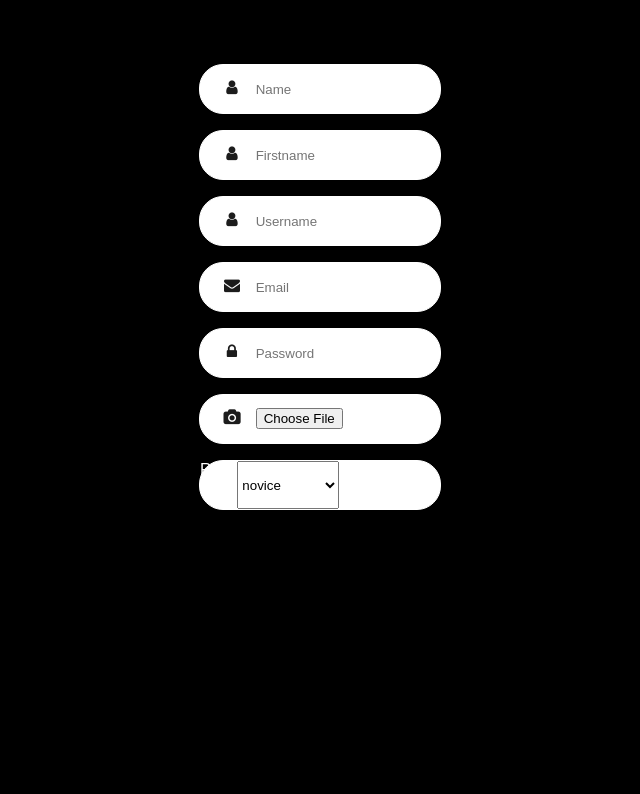
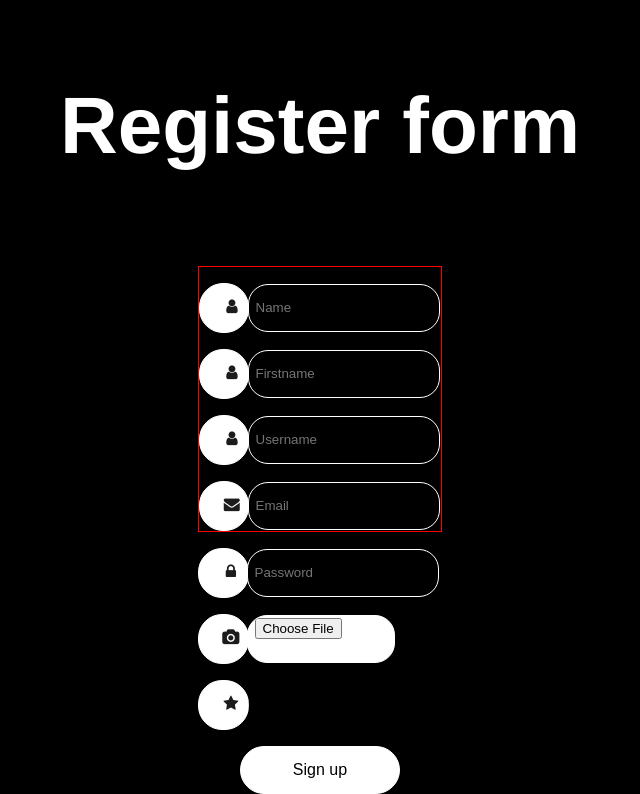
Before and after one commit to Mino1289/BeerAdvisor, a PHP site: page /register.php in a window 1280 px wide. Shown: the part 67-861 px from the top of the page, without its empty margins (320-960 px from the left). Before the commit the page ends 577 px from the top, so only its background shows below. Run offline with PHP 8.4, Linux system fonts and the light colour scheme; style sheets or scripts are compiled from the project's sources.

Commit message:
Update register.php

```diff
--- a/css/register.scss
+++ b/css/register.scss
@@ -3,21 +3,44 @@ body {
     background-color: black;
     color: white;
     font-family: Arial, sans-serif;
+    width: 100%;
 }
-/*
+
+#title {
+    margin-top: 1em;
+    text-align: center;
+    font-size: 5em;
+    font-family: 'Franklin Gothic Medium', 'Arial Narrow', Arial, sans-serif;
+    color: rgb(255, 255, 255);
+    width: 80%;
+    margin-left: auto;
+    margin-right: auto;
+
+}
+
 #register_form
 {
     display: flex;
-    border: 2px solid white;
-    text-align: left;
+    flex-direction: row;
+    justify-content: space-around;
+}
+
+#boiteD
+{
+    border: 1px solid red;
+    display: flex;
+    flex-direction: column;
     justify-content: center;
-    margin-left: auto;
-    margin-right: auto;
-    width: 60%;
-    font-family: Arial, sans-serif;
-    font-size: 2em;
 }
-*/
+
+#boiteG
+{
+    border: none;// 1px solid violet;
+    display: flex;
+    flex-direction: column;
+    justify-content: center;
+}
+
 input
 {
     border-radius: 1.5em;
@@ -29,26 +52,26 @@ input
     vertical-align: middle;
 }
 
-#name:hover
+.name:hover
 {
-    -webkit-box-shadow: inset -1px 3px 8px 5px white, 2px 5px 16px 0px black, 5px 5px 35px 12px rgba(255,137,0,0.4);
-    box-shadow: inset -1px 3px 8px 5px white, 2px 5px 16px 0px black, 5px 5px 35px 12px rgba(255,137,0,0.4);
+    -webkit-box-shadow: inset -1px 3px 8px 5px white, 2px 5px 16px 0px black, 5px 5px 35px 12px rgba(255,137,0,0.5);
+    box-shadow: inset -1px 3px 8px 5px white, 2px 5px 16px 0px black, 5px 5px 35px 12px rgba(255,137,0,0.5);
 }
 
-#name {
+.name {
     background-color: white;
     border: 1px solid white;
-    width: 15em;
+    width: 20%;
     height: 3em;
     border-radius: 1.5em;
     display: flex;
     margin-top: 1em;
-    margin-left: auto;
-    margin-right: auto;
+    // margin-left: auto;
+    // margin-right: auto;
 
 }
 
-#input {
+.input {
     background-color: white;
     border: 1px solid white;
     border-radius: 1.5em;
@@ -56,12 +79,12 @@ input
     width: 40%;
 }
 
-#input:focus {
+.input:focus {
     outline: none;
 }
 
 #spacing {
-    margin-top: 4em;
+    margin-top: 2.5em;
 }
 
 #logosearch {
@@ -79,3 +102,41 @@ input
     width: 10em;
     padding-top: 5%;
 }
+
+#rank
+{
+    background-color: white;
+    border: none;
+    box-shadow: none;
+    background-color: transparent;
+    background-image: none;
+    -webkit-appearance: none;
+    -moz-appearance: none;
+    appearance: none;
+
+    width: 10em;
+    font-size: 1em;
+
+    padding-bottom: 2%;
+    padding-left: 2%;
+}
+
+#submit:hover
+{
+    -webkit-box-shadow: inset -1px 3px 8px 5px white, 2px 5px 16px 0px black, 5px 5px 35px 12px rgba(255,137,0,0.4);
+    box-shadow: inset -1px 3px 8px 5px white, 2px 5px 16px 0px black, 5px 5px 35px 12px rgba(255,137,0,0.4);
+}
+
+#submit {
+    background-color: white;
+    width: 10em;
+    height: 3em;
+    border-radius: 1.5em;
+    display: flex;
+    justify-content: center;
+    margin-top: 1em;
+    margin-left: auto;
+    margin-right: auto;
+    color: black;
+    font-size: 1em;
+}
--- a/register.php
+++ b/register.php
@@ -98,46 +98,52 @@
         }
     ?>
 
+    <h1 id="title">Register form</h1>
+
     <div id="register_form">
         <form name="sign" method="POST" action="<?php echo htmlspecialchars($_SERVER["PHP_SELF"]);?>"> <!-- Useful to prevent from attackers who can exploit the code by injecting javascript code -->
 
-            <div id="spacing">
-            </div>
+            <div id="spacing"></div>
 
-            <div id="name">
-                <div id=""><i class="fa fa-fw fa-user" id="logosearch"></i></div>
+            <div id="boiteD">
+
+                <div class="name">
+                    <div><i class="fa fa-fw fa-user" id="logosearch"></i></div>
                     <input required id="input" name="name" type="text" maxlength=20 placeholder="Name" autocomplete="off"><span class="error"><?php echo $nameErr;?></span>
                 </div>
 
-            <div id="name">
-                <div id=""><i class="fa fa-fw fa-user" id="logosearch"></i></div>
+                <div class="name">
+                    <div><i class="fa fa-fw fa-user" id="logosearch"></i></div>
                     <input required id='input' name="firstname" type="text" maxlength=20 placeholder="Firstname" autocomplete="off"/><span class="error"><?php echo $firstnameErr;?></span>
                 </div>
 
-            <div id="name">
-                <div id=""><i class="fa fa-fw fa-user" id="logosearch"></i></div>
+                <div class="name">
+                    <div><i class="fa fa-fw fa-user" id="logosearch"></i></div>
                     <input required id='input' name="username" type="text" maxlength=20 placeholder="Username" autocomplete="off"/><span class="error"><?php echo $usernameErr;?></span>
                 </div>
 
-            <div id="name">
-                <div id=""><i class="fa fa-fw fa-envelope" id="logosearch"></i></div>
+                <div class="name">
+                    <div><i class="fa fa-fw fa-envelope" id="logosearch"></i></div>
                     <input required id='input' name="mail" type="text" maxlength=60 placeholder="Email" autocomplete="off"/><span class="error"><?php echo $mailErr;?></span>
                 </div>
 
-            <div id="name">
-                <div id=""><i class="fa fa-fw fa-lock" id="logosearch"></i></div>
+            </div>
+
+            <div id="boiteG">
+
+                <div class="name">
+                    <div><i class="fa fa-fw fa-lock" id="logosearch"></i></div>
                     <input required id='input' name="password" type="password" maxlength=40 placeholder="Password" autocomplete="off"/><span class="error">
                 </div>
 
-            <div id="name">
-                <div id=""><i class="fa fa-fw fa-camera" id="logosearch"></i></div>
+                <div class="name">
+                    <div><i class="fa fa-fw fa-camera" id="logosearch"></i></div>
                     <input id='profile_picture' name="profile_picture" type="file" placeholder="Avatar" autocomplete="off"/><span class="error">
                 </div>
 
-            <div id="name">
+                <div class="name">
 
-            <label for='rank'>Rank</label>
-
+                    <div><i class="fa fa-fw fa-star" id="logosearch"></i></div>
                     <select id='rank' name="rank">
                         <option value="novice">novice</option>
                         <option value="amateur">amateur</option>
@@ -149,6 +155,10 @@
 
                 </div>
 
+                <input name="submit" type="submit" value="Sign up" id="submit"/><?php echo $validation;?>
+
+            </div>
+
         </form>
     </div>
 
```
Also changed, not shown: 1 other file. Lines whose indentation alone changed are shown as unchanged.
